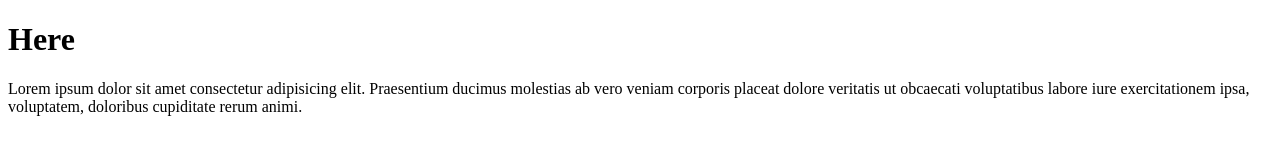
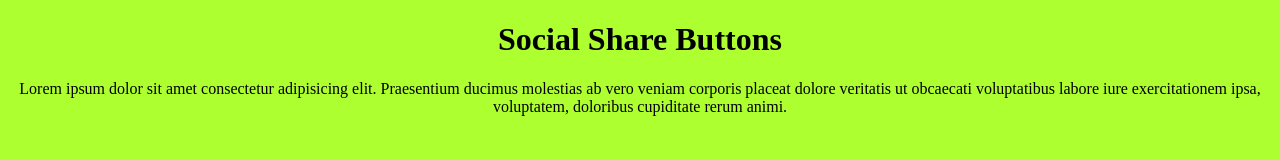
Before and after one commit to GiTechConsults/social-share-buttons, a plain HTML site: page index.html in a window 1280 px wide. Drawn offline with Linux system fonts and the light colour scheme.

Commit message:
update code

```diff
--- a/css/app.css
+++ b/css/app.css
@@ -1,3 +1,4 @@
 body {
   text-align: center;
+  background: greenyellow;
 }
--- a/index.html
+++ b/index.html
@@ -1,10 +1,16 @@
 <!DOCTYPE html>
 <html>
+
 <head>
   <title>Social Share Buttons</title>
+
+  <link rel="shortcut icon" href="favicon.jpg">
+
+  <link rel="stylesheet" href="css/app.css">
 </head>
+
 <body>
-    <h1>Here</h1>
+  <h1>Social Share Buttons</h1>
   <p>
     Lorem ipsum dolor sit amet consectetur adipisicing elit. Praesentium
     ducimus molestias ab vero veniam corporis placeat dolore veritatis ut
@@ -16,9 +22,7 @@
   <div class="addthis_inline_share_toolbox"></div>
 
   <!-- Go to www.addthis.com/dashboard to customize your tools -->
-    <script
-      type="text/javascript"
-      src="//s7.addthis.com/js/300/addthis_widget.js#pubid=ra-5bff6040b1db15d9"
-    ></script>
+  <script type="text/javascript" src="//s7.addthis.com/js/300/addthis_widget.js#pubid=ra-5bff6040b1db15d9"></script>
 </body>
+
 </html>
```
Also changed, not shown: favicon.jpg (added). Lines whose indentation alone changed are shown as unchanged.
